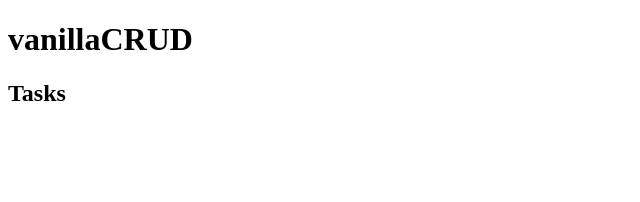
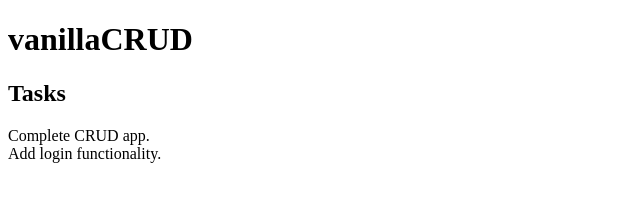
Before and after one commit to Sergey01/vanillaCRUD, a website: page site/index.html in a window 1280 px wide. Shown: the whole page, without its empty margins (0-640 px from the left). Drawn offline with Linux system fonts and the light colour scheme.

Commit message:
Switched script loading to defer in index.html

```diff
--- a/site/index.html
+++ b/site/index.html
@@ -3,7 +3,7 @@
 <head>
     <meta charset="utf-8">
     <title>vanillaCRUD</title>
-    <script src="main.js"></script>
+    <script src="main.js" defer></script>
 </head>
 
 <body>
```
